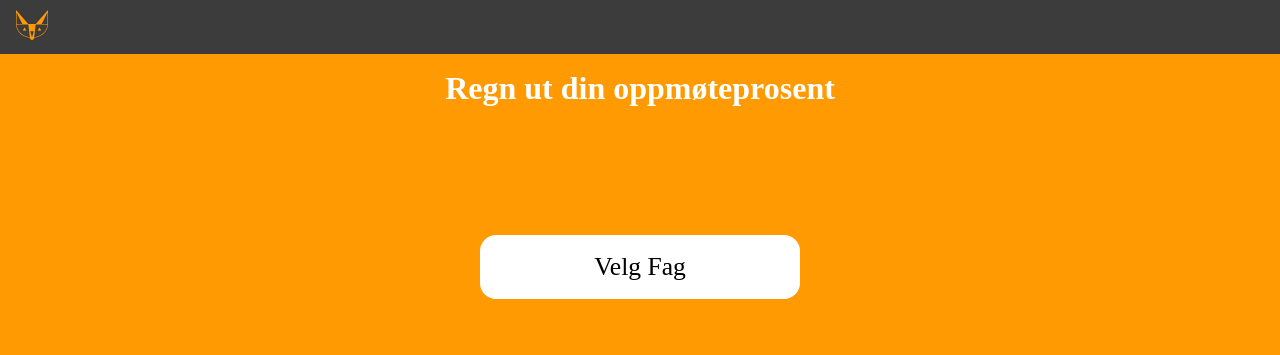
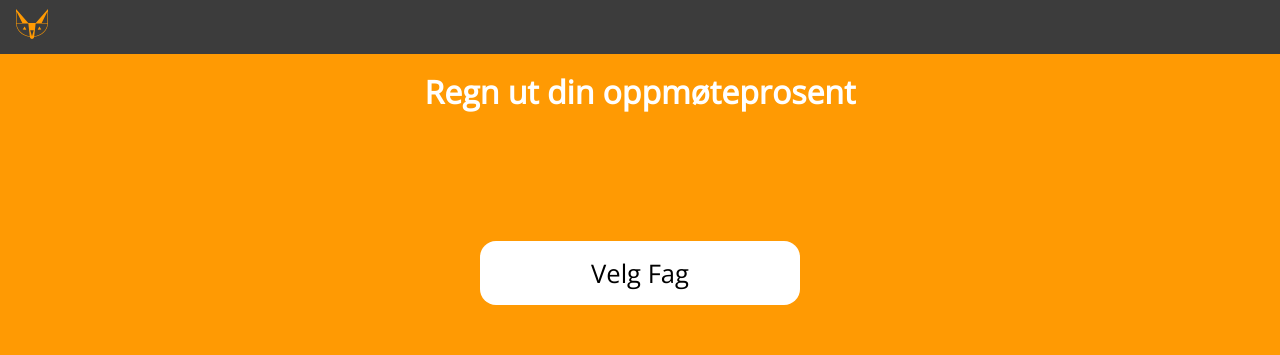
Before and after one commit to janwag/oppmote, a Next.js app: page / in a window 1280 px wide. Shown: the top 355 px of the page. Built offline with nearby package versions, Linux system fonts and the light colour scheme.

Commit message:
added font family to all text

```diff
--- a/styles/globals.css
+++ b/styles/globals.css
@@ -7,7 +7,9 @@
 * {
 	padding: 0%;
 	margin: 0%;
+	font-family: 'Open-Sans';
 }
+
 html,
 body,
 #__next {
@@ -21,6 +23,3 @@ body,
 	height: 100%;
 	width: 100%;
 }
-
-#paper {
-}
```
